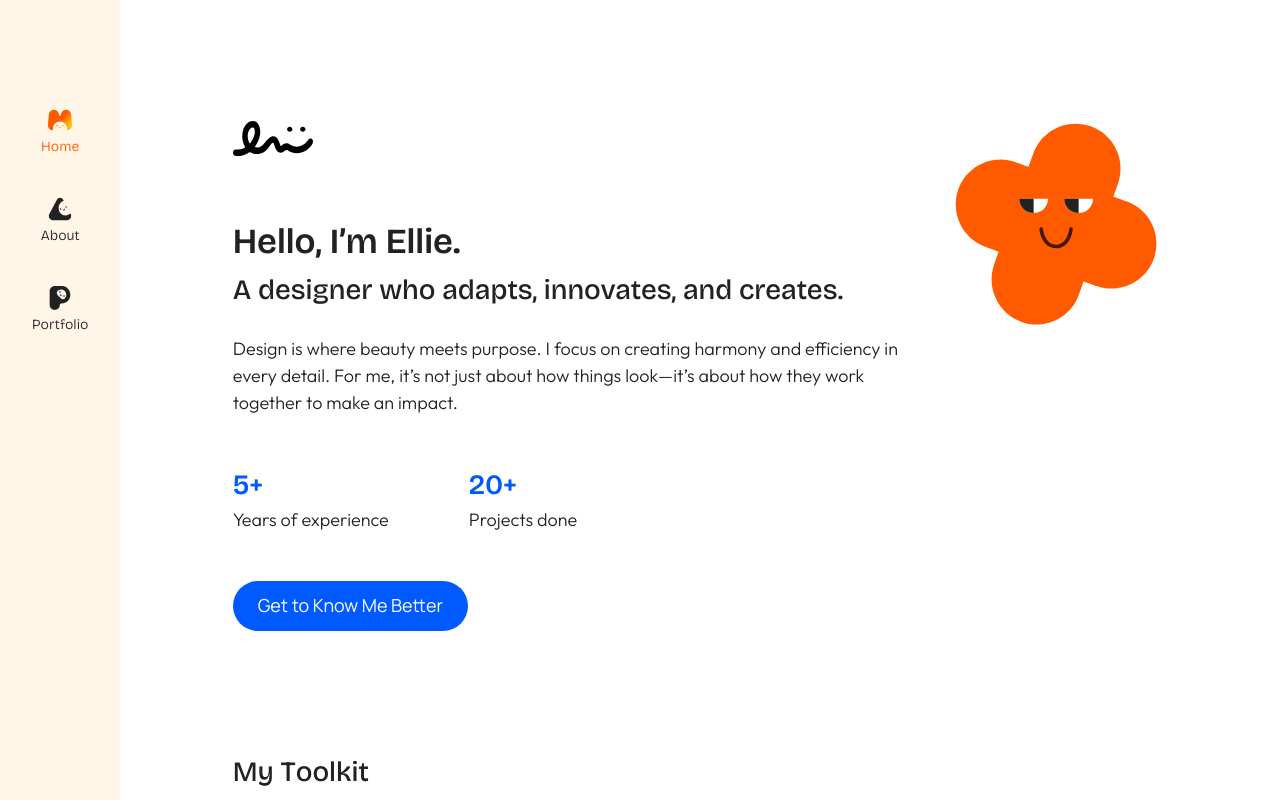
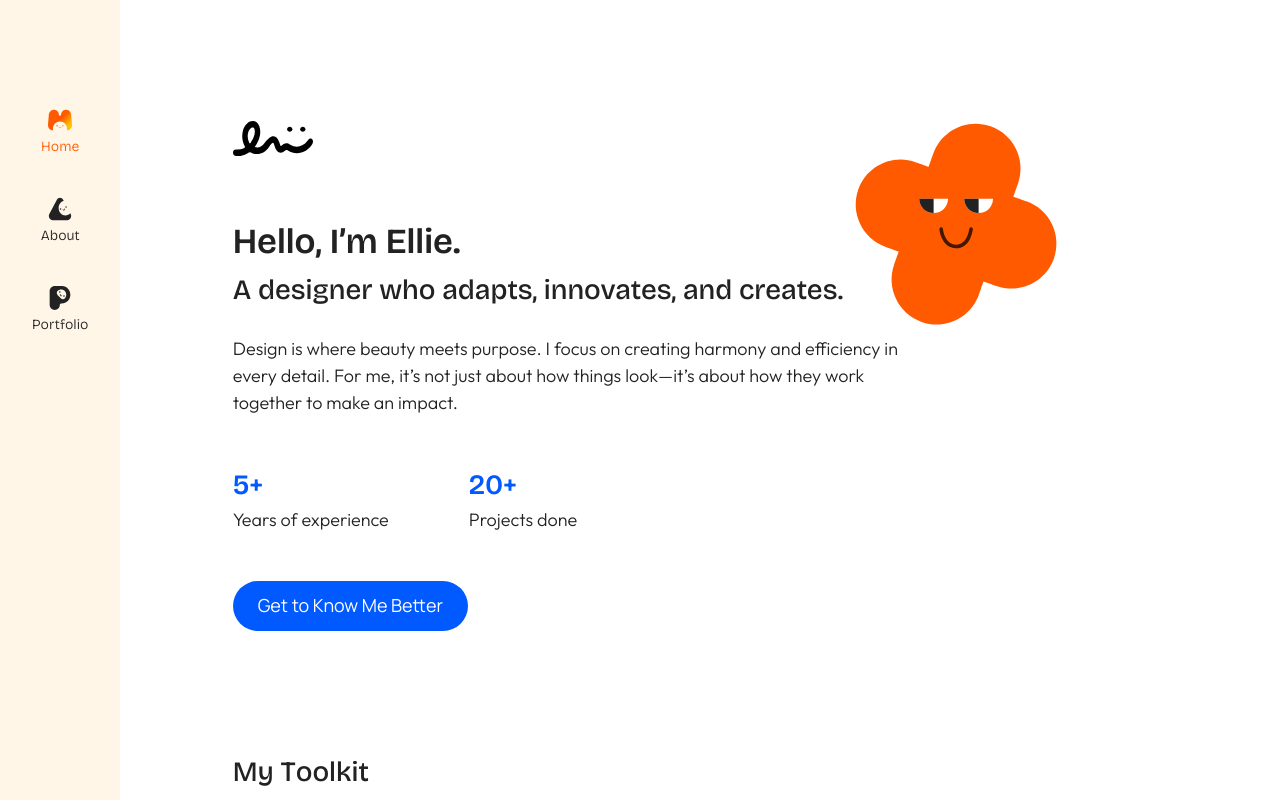
Before and after one commit to tingyinhu/2025_portfolio, a React (Vite) app: page / in a window 1280 px wide. Shown: the top 800 px of the page. Built offline with nearby package versions, Linux system fonts and the light colour scheme.

Commit message:
Modified animation position〰️

```diff
--- a/src/Components/global/HeroSection.jsx
+++ b/src/Components/global/HeroSection.jsx
@@ -50,7 +50,7 @@ const HeroSection = ({
 
       {/* Animation */}
       {animation && (
-        <div className="block mx-auto lpb-10 h-auto w-64 md:absolute md:top-20 md:right-20 md:w-72">
+        <div className="block mx-auto pb-10 h-auto w-64 md:absolute md:top-20 md:right-45 md:w-72">
           {animation}
         </div>
       )}
```
